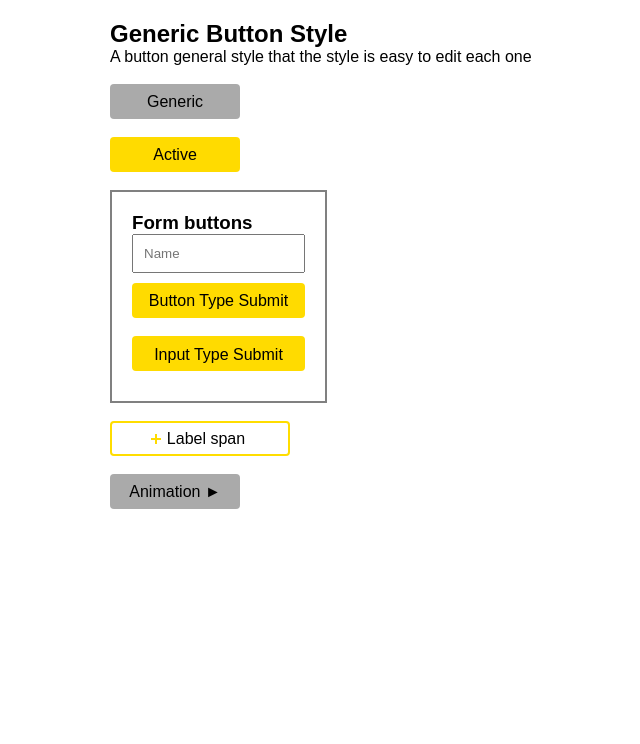
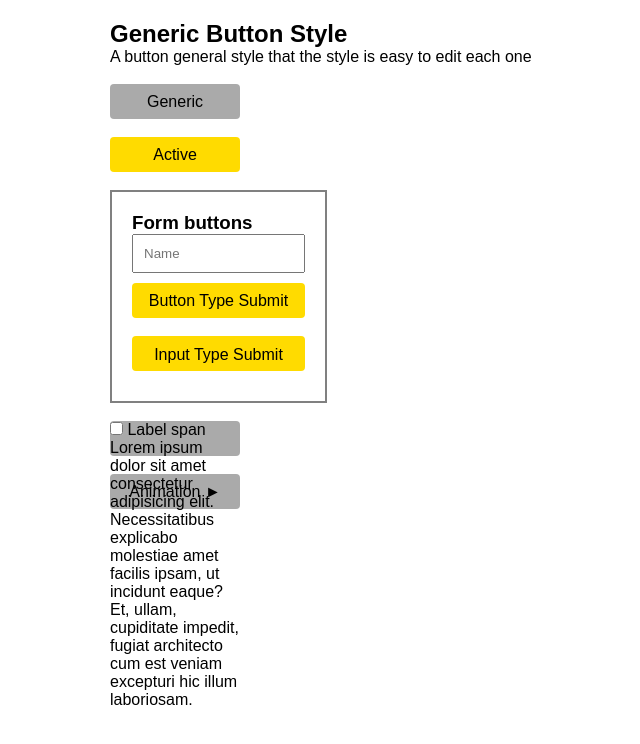
Before and after one commit to GustavoDias7/componentes, a plain HTML site: page index.html in a window 1280 px wide. Shown: the whole page, without its empty margins (146-786 px from the left). Drawn offline with Linux system fonts and the light colour scheme.

Commit message:
Remove dropdown label style

```diff
--- a/generic button/generic-button.css
+++ b/generic button/generic-button.css
@@ -57,93 +57,7 @@ active: background-color
     width: 100%;
 }
 
-/* label/input button animation */
-
-label.button {
-    position: relative;
-    width: 180px;
-    height: auto;
-    min-height: 35px;
-    border: 2px solid #ffdd00;
-    background-color: transparent;
-    -webkit-user-select: none;
-    -moz-user-select: none;
-    -ms-user-select: none;
-    user-select: none;
-}
-
-label.button:hover {
-    background-color: transparent;
-    color: black;
-    box-shadow: 0 0 12px #ffdb00;
-}
-
-label.button:focus {
-    box-shadow: 0 0 8px #b87700;
-}
-
-label.button:active {
-    box-shadow: 0 0 12px #ffdd00;
-}
-
-input[type="checkbox"]#checkbox-button {
-    position: absolute;
-    opacity: 0;
-}
-
-label.button .label-text {
-    display: block;
-    width: 100%;
-    height: 31px;
-    line-height: 31px;
-    text-align: center;
-
-}
-
-/* "focus" of label */
-#checkbox-button:focus ~ .label-text::after {
-    content: '';
-    display: block;
-    position: absolute;
-    top: 0;
-    bottom: 0;
-    left: 0;
-    right: 0;
-    box-shadow: 0 0 8px #b87700;
-    z-index: -1;
-}
-
-label.button .sign::before,
-label.button .sign::after {
-    content: "";
-    display: inline-block;
-    transition: .4s;
-    background-color: #ffdb00;
-}
-
-label.button .sign::before {
-    width: 2px;
-    height: 10px;
-}
-
-label.button .sign::after {
-    width: 10px;
-    height: 2px;
-    margin: 0 6px 4px -6px;
-}
-
-#checkbox-button:checked ~ span .sign::before  {
-    transform: rotate(-90deg);
-}
-
-.dropdown-content {
-    height: 0;
-    overflow: hidden;
-}
-
-#checkbox-button:checked ~ .dropdown-content {
-    height: auto;
-}
+/* button animation */
 
 .button .arrow {
     display: inline-block;
```
